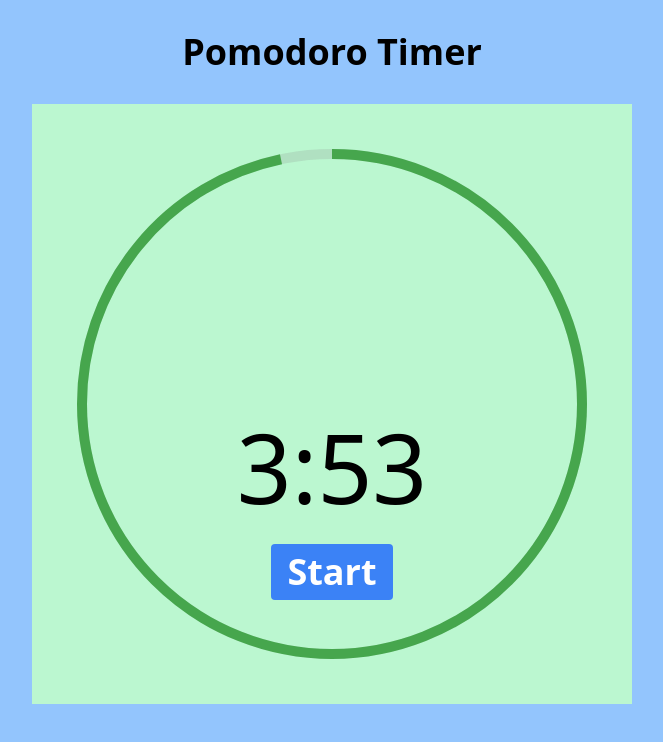
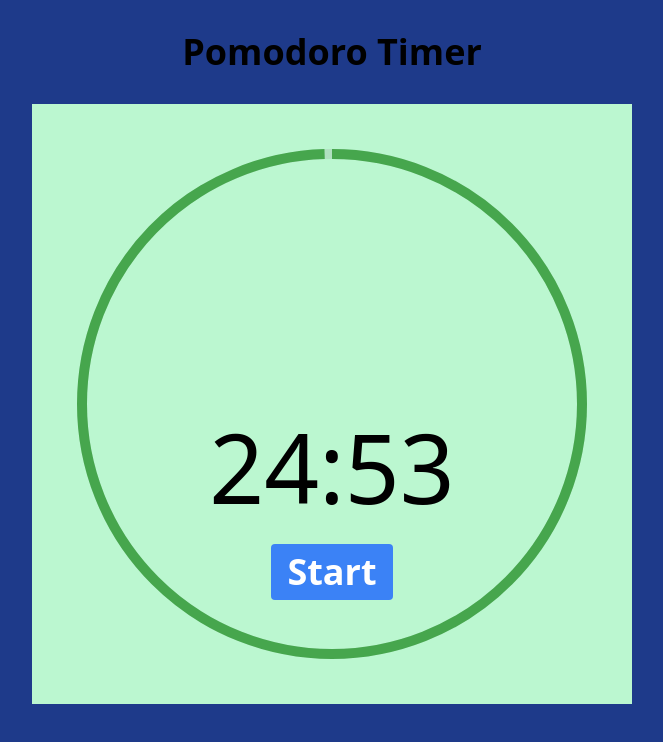
Before and after one commit to DanielaKuester/productivity-toolbox, a Next.js app: page /pomodoro in a window 1280 px wide. Shown: the top 742 px of the page, without its empty margins (308-971 px from the left). Built offline with nearby package versions, Linux system fonts and the light colour scheme.

Commit message:
Fix: Make timer animation exact to the second

```diff
--- a/pages/pomodoro.jsx
+++ b/pages/pomodoro.jsx
@@ -2,7 +2,7 @@ import { useState, useEffect } from "react";
 import pomodoroStyles from "../styles/pomodoro.module.css"
 
 const Pomodoro = () => {
-    const [myTime, setMyTime] = useState(4 * 60);
+    const [myTime, setMyTime] = useState(25 * 60);
 
     /*
      * 60 seconds form one minute, so the total number of minutes is all seconds divided by 60.
@@ -26,8 +26,6 @@ const Pomodoro = () => {
     // const days = allDays % 365;
     // const years = allYears;
 
-    // const delayCompensation = allMinutes * 4.5;
-
     const countDown = (timeInSeconds) => {
         setMyTime(timeInSeconds - 1);
     }
@@ -49,7 +47,9 @@ const Pomodoro = () => {
         console.log(myAnimationTime);
 
         // Updating CSS variables
-        document.documentElement.style.setProperty('--myseconds', `${startTime}s`);
+        // I added a time (minutes * 0.35) that scales with bigger timer minutes to balance an unwanted delay
+        document.documentElement.style.setProperty('--myseconds', `${startTime + (minutes * 0.35)}s`);
+        console.log(startTime);
     }, []);
 
     return(
@@ -58,7 +58,7 @@ const Pomodoro = () => {
             <meta name="description" content="The pomodoro timer balances work on the current task with breaks in between." />
             <meta name="viewport" content="width=device-width, initial-scale=1" />
             <link rel="icon" href="/favicon.ico" />
-            <div className="min-h-screen bg-blue-300">
+            <div className="min-h-screen bg-blue-900">
                 <h1 className="text-4xl p-8 font-bold text-black text-center">
                     Pomodoro Timer
                 </h1>
```
